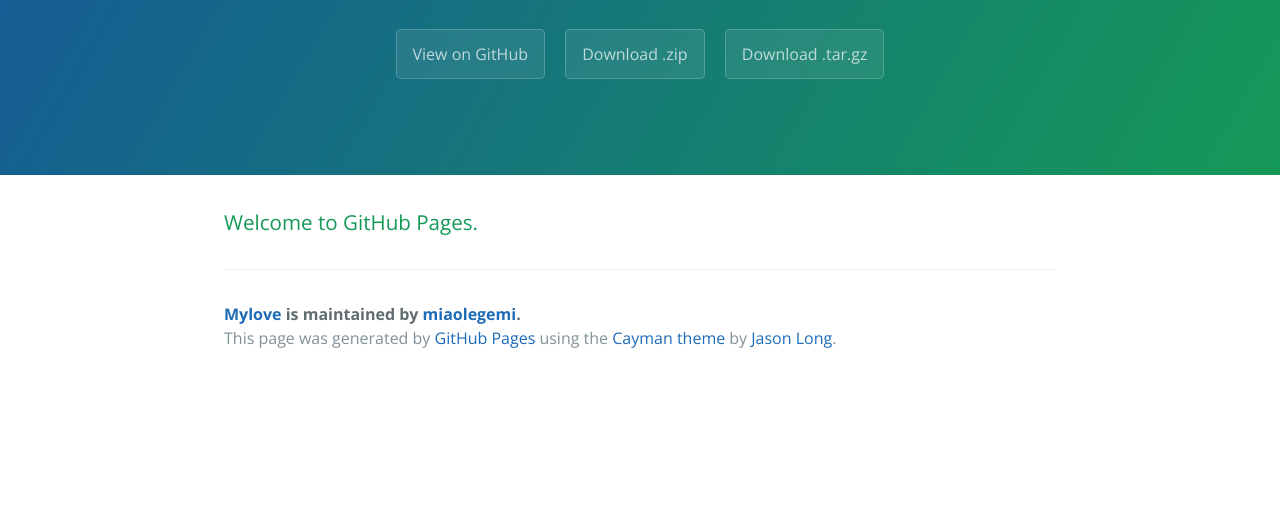
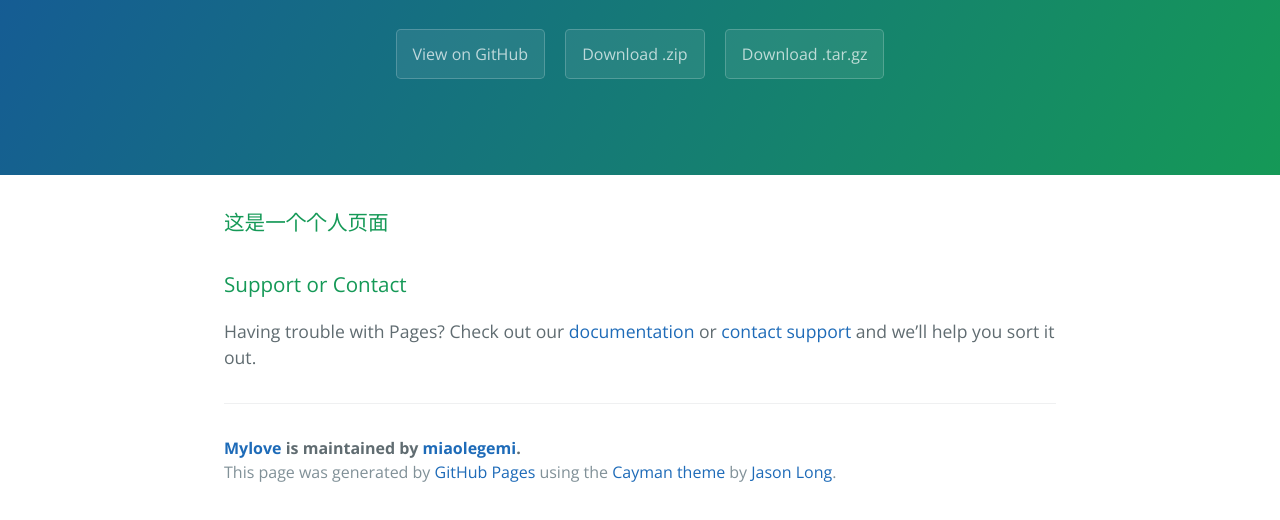
Before and after one commit to miaolegemi/miaolegemi.github.io, a plain HTML site: page index.html in a window 1280 px wide. Shown: the part 208-728 px from the top of the page. Drawn offline with nearby package versions, Linux system fonts and the light colour scheme.

Commit message:
测试
恢复底部文字

```diff
--- a/index.html
+++ b/index.html
@@ -20,7 +20,7 @@
 
     <section class="main-content">
       <h3>
-<a id="welcome-to-github-pages" class="anchor" href="#welcome-to-github-pages" aria-hidden="true"><span aria-hidden="true" class="octicon octicon-link"></span></a>Welcome to GitHub Pages.</h3>
+<a id="welcome-to-github-pages" class="anchor" href="#welcome-to-github-pages" aria-hidden="true"><span aria-hidden="true" class="octicon octicon-link"></span></a>这是一个个人页面</h3>
 
 <!-- <p>This automatic page generator is the easiest way to create beautiful pages for all of your projects. Author your page content here <a href="https://guides.github.com/features/mastering-markdown/">using GitHub Flavored Markdown</a>, select a template crafted by a designer, and publish. After your page is generated, you can check out the new <code>gh-pages</code> branch locally. If you’re using GitHub Desktop, simply sync your repository and you’ll see the new branch.</p> -->
 
@@ -39,10 +39,10 @@
 
 <!-- <p>You can <a href="https://help.github.com/articles/basic-writing-and-formatting-syntax/#mentioning-users-and-teams" class="user-mention">@mention</a> a GitHub username to generate a link to their profile. The resulting <code>&lt;a&gt;</code> element will link to the contributor’s GitHub Profile. For example: In 2007, Chris Wanstrath (<a href="https://github.com/defunkt" class="user-mention">@defunkt</a>), PJ Hyett (<a href="https://github.com/pjhyett" class="user-mention">@pjhyett</a>), and Tom Preston-Werner (<a href="https://github.com/mojombo" class="user-mention">@mojombo</a>) founded GitHub.</p> -->
 
-<!-- <h3> -->
-<!-- <a id="support-or-contact" class="anchor" href="#support-or-contact" aria-hidden="true"><span aria-hidden="true" class="octicon octicon-link"></span></a>Support or Contact</h3> -->
+<h3>
+<a id="support-or-contact" class="anchor" href="#support-or-contact" aria-hidden="true"><span aria-hidden="true" class="octicon octicon-link"></span></a>Support or Contact</h3>
 
-<!-- <p>Having trouble with Pages? Check out our <a href="https://help.github.com/pages">documentation</a> or <a href="https://github.com/contact">contact support</a> and we’ll help you sort it out.</p> -->
+<p>Having trouble with Pages? Check out our <a href="https://help.github.com/pages">documentation</a> or <a href="https://github.com/contact">contact support</a> and we’ll help you sort it out.</p>
 
       <footer class="site-footer">
         <span class="site-footer-owner"><a href="https://github.com/miaolegemi/mylove">Mylove</a> is maintained by <a href="https://github.com/miaolegemi">miaolegemi</a>.</span>
```
